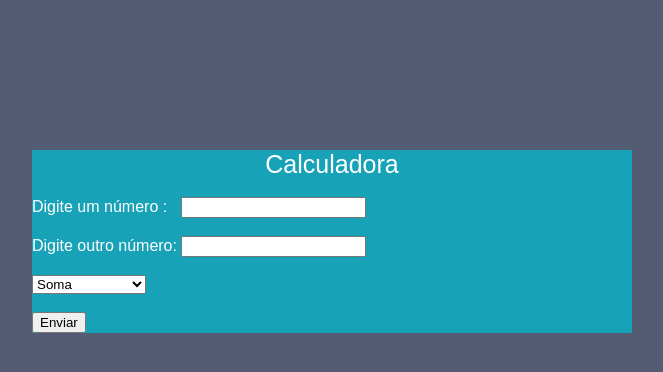
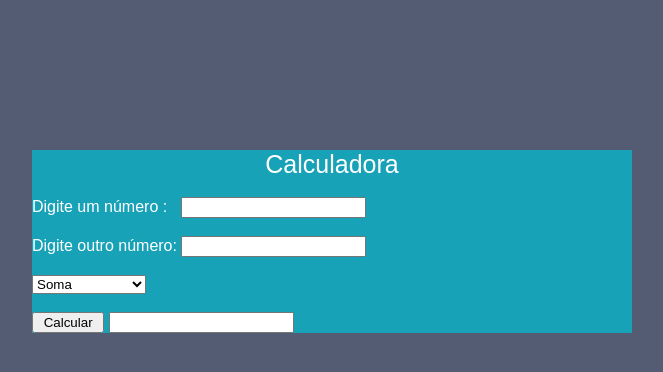
Before and after one commit to Luc4sD3Souz4/TesteDeSoftware, a plain HTML site: page index.html in a window 1280 px wide. Shown: the whole page, without its empty margins (308-971 px from the left). Drawn offline with nearby package versions, Linux system fonts and the light colour scheme.

Commit message:
Update index.html

```diff
--- a/index.html
+++ b/index.html
@@ -21,7 +21,10 @@
                                 <option value="exponenciacao">Exponenciação</option>
                             </select><br><br>
 
-                            <button value="1" onclick="bini()"> Enviar </button>
+                            <input type="button" value=" Calcular " value="Resposta" onclick="exibir(bini(document.getElementById('first').value, document.getElementById('second').value,document.getElementById('campo').value))">
+
+                            <input type="text" id="campo_resposta">
+
                     </form>
                 </div>
             </div>
@@ -31,4 +34,14 @@
     <script src="https://stackpath.bootstrapcdn.com/bootstrap/4.1.1/js/bootstrap.min.js" integrity="sha384-smHYKdLADwkXOn1EmN1qk/HfnUcbVRZyYmZ4qpPea6sjB/pTJ0euyQp0Mk8ck+5T" crossorigin="anonymous"></script>
     </body>
     <script src="script.js"></script>
+
+
+
+    <script>
+    function exibir(resposta){
+
+            document.getElementById("campo_resposta").value=resposta;
+
+        }
+        </script>
 </html>
```
